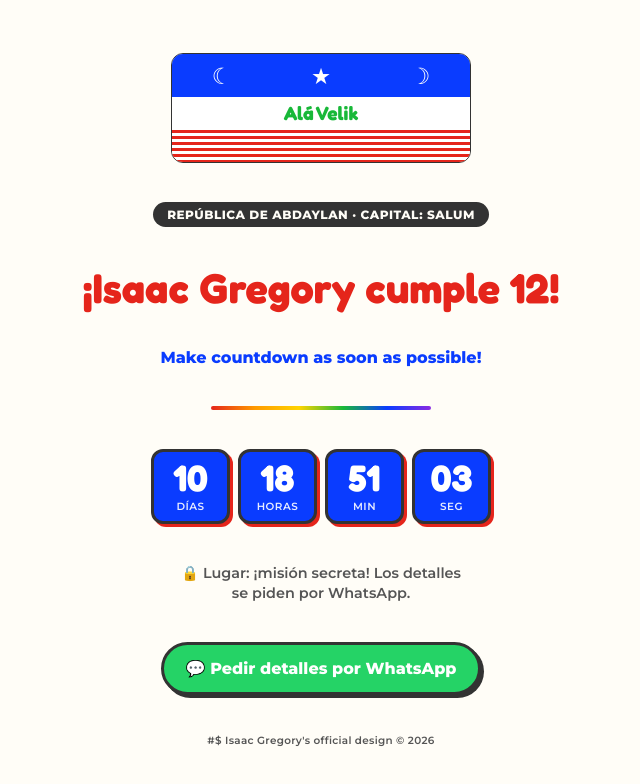
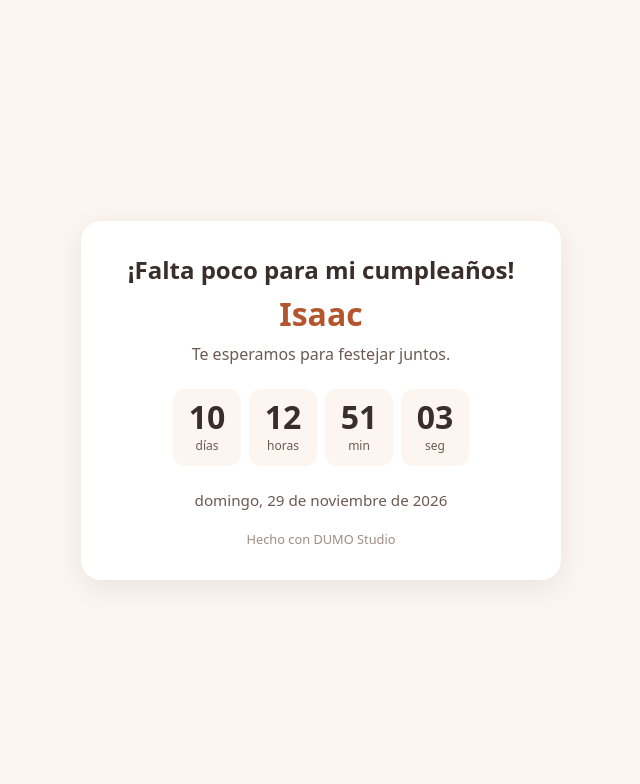
Before and after one commit to dumostudio/countdown, a plain HTML site: page index.html in a window 1280 px wide. Shown: the whole page, without its empty margins (319-959 px from the left). Drawn offline with Linux system fonts and the light colour scheme.

Commit message:
Contenido inicial: README y plantilla de cuenta regresiva

```diff
--- a/index.html
+++ b/index.html
@@ -1,121 +1,126 @@
 <!DOCTYPE html>
-<html lang="es" data-tema="claro">
+<html lang="es">
 <head>
-<meta charset="UTF-8">
-<meta name="viewport" content="width=device-width, initial-scale=1, viewport-fit=cover">
-<title>Isaac Gregory cumple 12 · Abdaylan</title>
-<link href="https://fonts.googleapis.com/css2?family=Fredoka:wght@500;700&family=Montserrat:wght@600;800&display=swap" rel="stylesheet">
+<meta charset="UTF-8" />
+<meta name="viewport" content="width=device-width, initial-scale=1.0" />
+<title>Cuenta regresiva</title>
 <style>
-  :root{
-    --bg:#fffdf7; --ink:#333333; --rojo:#e5251b; --azul:#0a3cff; --verde:#18b838; --suave:#555;
-    --caja:#0a3cff; --caja-txt:#fff; --sombra:#e5251b;
+  * { box-sizing: border-box; margin: 0; padding: 0; }
+  body {
+    font-family: system-ui, -apple-system, "Segoe UI", sans-serif;
+    background: #fdf6f0;
+    color: #3a2e2a;
+    min-height: 100vh;
+    display: flex;
+    flex-direction: column;
+    align-items: center;
+    justify-content: center;
+    text-align: center;
+    padding: 24px 16px;
   }
-  [data-tema="oscuro"]{
-    --bg:#0b0b0f; --ink:#fff; --suave:#bbb; --caja:#1e1e28; --caja-txt:#ffcc00; --sombra:#00e5ff;
+  .tarjeta {
+    background: #fff;
+    border-radius: 20px;
+    box-shadow: 0 8px 30px rgba(0,0,0,0.08);
+    padding: 32px 20px;
+    max-width: 480px;
+    width: 100%;
   }
-  *{box-sizing:border-box;margin:0;padding:0}
-  html,body{height:100%}
-  body{
-    background:var(--bg); color:var(--ink);
-    font-family:'Montserrat',system-ui,sans-serif; text-align:center;
-    height:100dvh; overflow:hidden;
-    display:flex; flex-direction:column; align-items:center; justify-content:space-evenly;
-    padding:max(14px,env(safe-area-inset-top)) 16px max(14px,env(safe-area-inset-bottom));
+  h1 { font-size: 1.5rem; margin-bottom: 6px; }
+  .nombre { font-size: 2rem; font-weight: 800; color: #b4552d; margin-bottom: 8px; }
+  .mensaje { font-size: 1rem; color: #6b5a52; margin-bottom: 24px; }
+  .contador { display: flex; gap: 8px; justify-content: center; margin-bottom: 24px; }
+  .caja {
+    background: #fdf6f0;
+    border-radius: 12px;
+    padding: 12px 6px;
+    min-width: 68px;
   }
-  .flag{
-    width:min(100%,300px); height:clamp(78px,14dvh,110px);
-    display:grid; grid-template-rows:40% 30% 30%;
-    border:1px solid var(--ink); border-radius:12px; overflow:hidden;
+  .numero { font-size: 2rem; font-weight: 800; line-height: 1; }
+  .etiqueta { font-size: 0.75rem; color: #6b5a52; margin-top: 4px; }
+  .fecha { font-size: 0.95rem; color: #6b5a52; margin-bottom: 20px; }
+  .boton {
+    display: inline-block;
+    background: #25d366;
+    color: #fff;
+    font-weight: 700;
+    text-decoration: none;
+    padding: 14px 28px;
+    border-radius: 999px;
+    font-size: 1rem;
   }
-  .flag .azul{background:#0a3cff;color:#fff;display:flex;justify-content:space-around;align-items:center;font-size:clamp(.9rem,3.4dvh,1.4rem)}
-  .flag .blanco{background:#fff;color:var(--verde);display:grid;place-items:center;font:700 clamp(.8rem,2.8dvh,1.2rem) 'Fredoka',sans-serif}
-  .flag .rayas{background:repeating-linear-gradient(#e5251b 0 3px,#fff 3px 6px)}
-  .badge{
-    background:var(--ink);color:var(--bg);padding:5px 14px;border-radius:50px;
-    font-weight:800;font-size:clamp(.6rem,2.6vw,.75rem);letter-spacing:.5px;text-transform:uppercase;
-  }
-  h1{font:700 clamp(1.7rem,9vw,2.6rem)/1.05 'Fredoka',sans-serif;color:var(--rojo)}
-  .lema{font-weight:800;font-size:clamp(.8rem,3.6vw,1rem);color:var(--azul)}
-  [data-tema="oscuro"] .lema{color:#00e5ff}
-  .arcoiris{width:min(70%,220px);height:4px;border-radius:4px;
-    background:linear-gradient(90deg,#e5251b,#ff9a00,#ffd400,#18b838,#0a3cff,#8a2be2)}
-  .grid{display:grid;grid-template-columns:repeat(4,1fr);gap:8px;width:100%;max-width:340px}
-  .caja{
-    background:var(--caja);color:var(--caja-txt);border:3px solid var(--ink);border-radius:12px;
-    box-shadow:3px 3px 0 var(--sombra);padding:8px 2px;
-  }
-  .num{display:block;font:700 clamp(1.6rem,9vw,2.3rem)/1 'Fredoka',sans-serif}
-  .lab{display:block;font-size:clamp(.5rem,2.4vw,.65rem);text-transform:uppercase;letter-spacing:.5px;margin-top:3px;opacity:.9}
-  .secreto{font-size:clamp(.75rem,3.4vw,.9rem);color:var(--suave);line-height:1.4;max-width:300px}
-  .wa{
-    display:inline-flex;align-items:center;justify-content:center;gap:8px;
-    background:#25d366;color:#fff;text-decoration:none;font-weight:800;
-    font-size:clamp(.85rem,4vw,1rem);padding:14px 22px;border-radius:50px;
-    border:3px solid var(--ink);box-shadow:3px 3px 0 var(--ink);
-  }
-  .wa:active{transform:translate(2px,2px);box-shadow:1px 1px 0 var(--ink)}
-  .firma{font-size:.65rem;color:var(--suave);letter-spacing:.3px}
+  .boton.oculto { display: none; }
+  .pie { margin-top: 20px; font-size: 0.8rem; color: #a08d84; }
 </style>
 </head>
 <body>
+  <div class="tarjeta">
+    <h1 id="titulo">¡Falta poco!</h1>
+    <div class="nombre" id="nombre"></div>
+    <p class="mensaje" id="mensaje"></p>
+    <div class="contador" id="contador">
+      <div class="caja"><div class="numero" id="dias">--</div><div class="etiqueta">días</div></div>
+      <div class="caja"><div class="numero" id="horas">--</div><div class="etiqueta">horas</div></div>
+      <div class="caja"><div class="numero" id="minutos">--</div><div class="etiqueta">min</div></div>
+      <div class="caja"><div class="numero" id="segundos">--</div><div class="etiqueta">seg</div></div>
+    </div>
+    <p class="fecha" id="fecha"></p>
+    <a class="boton oculto" id="whatsapp" href="#" target="_blank" rel="noopener">Confirmar por WhatsApp</a>
+    <p class="pie">Hecho con DUMO Studio</p>
+  </div>
+<script>
+  // ============================================================
+  // CONFIGURACIÓN: edita solo estos datos para cada evento.
+  // - fecha: año-mes-día y hora, con la zona horaria de México
+  //   (por ejemplo "2026-11-29T00:00:00-06:00").
+  // - whatsapp: número con código de país, sin + ni espacios
+  //   (por ejemplo "5218112345678"). Si lo dejas vacío, el
+  //   botón de WhatsApp no se muestra.
+  // ============================================================
+  const CONFIG = {
+    titulo: "¡Falta poco para mi cumpleaños!",
+    nombre: "Isaac",
+    mensaje: "Te esperamos para festejar juntos.",
+    fecha: "2026-11-29T00:00:00-06:00",
+    whatsapp: "",
+    mensajeWhatsapp: "Hola, confirmo mi asistencia al cumpleaños de Isaac."
+  };
 
-  <div class="flag" aria-hidden="true">
-    <div class="azul"><span>☾</span><span>★</span><span>☽</span></div>
-    <div class="blanco">Alá Velik</div>
-    <div class="rayas"></div>
-  </div>
+  const meta = new Date(CONFIG.fecha);
+  document.getElementById("titulo").textContent = CONFIG.titulo;
+  document.getElementById("nombre").textContent = CONFIG.nombre;
+  document.getElementById("mensaje").textContent = CONFIG.mensaje;
+  document.getElementById("fecha").textContent = meta.toLocaleDateString("es-MX", {
+    weekday: "long", day: "numeric", month: "long", year: "numeric"
+  });
 
-  <div class="badge">República de Abdaylan · Capital: Salum</div>
-  <h1 id="titulo"></h1>
-  <p class="lema">Make countdown as soon as possible!</p>
-  <div class="arcoiris"></div>
+  const boton = document.getElementById("whatsapp");
+  if (CONFIG.whatsapp) {
+    boton.href = "https://wa.me/" + CONFIG.whatsapp +
+      "?text=" + encodeURIComponent(CONFIG.mensajeWhatsapp);
+    boton.classList.remove("oculto");
+  }
 
-  <div class="grid" id="contador">
-    <div class="caja"><span class="num" id="d">00</span><span class="lab">Días</span></div>
-    <div class="caja"><span class="num" id="h">00</span><span class="lab">Horas</span></div>
-    <div class="caja"><span class="num" id="m">00</span><span class="lab">Min</span></div>
-    <div class="caja"><span class="num" id="s">00</span><span class="lab">Seg</span></div>
-  </div>
-
-  <p class="secreto" id="secreto">🔒 Lugar: ¡misión secreta! Los detalles se piden por WhatsApp.</p>
-  <a class="wa" id="wa" href="#" target="_blank" rel="noopener">💬 Pedir detalles por WhatsApp</a>
-  <p class="firma">#$ Isaac Gregory's official design © 2026</p>
-
-<script>
-  // ===== CONFIG: lo único que se cambia por cliente/tema =====
-  const CONFIG = {
-    nombre:   "Isaac Gregory",
-    edad:     12,
-    fecha:    new Date(2026, 10, 29, 12, 0, 0),   // año, mes (0=ene → 10=nov), día, hora, min
-    whatsapp: "528110314514",                      // 52 + número, sin espacios
-    mensaje:  "Hola, quiero los detalles de la fiesta de Isaac Gregory",
-    tema:     "claro"                              // "claro" u "oscuro"
-  };
-  // ============================================================
-
-  document.documentElement.dataset.tema = CONFIG.tema;
-  const $ = id => document.getElementById(id);
-  $("titulo").textContent = `¡${CONFIG.nombre} cumple ${CONFIG.edad}!`;
-  $("wa").href = "https://wa.me/" + CONFIG.whatsapp + "?text=" + encodeURIComponent(CONFIG.mensaje);
-
-  function tick(){
-    const dif = CONFIG.fecha - new Date();
-    if (dif <= 0){
-      $("titulo").textContent = `¡Feliz cumpleaños ${CONFIG.nombre}!`;
-      ["d","h","m","s"].forEach(id => $(id).textContent = "00");
-      $("wa").remove();
-      $("secreto").textContent = "¡Misión cumplida en Abdaylan! 🎉";
-      clearInterval(timer);
+  function dos(n) { return String(n).padStart(2, "0"); }
+  function actualizar() {
+    const ahora = new Date();
+    let diferencia = meta - ahora;
+    if (diferencia <= 0) {
+      document.getElementById("contador").innerHTML =
+        "<p style='font-size:1.3rem;font-weight:800'>¡Llegó el día!</p>";
       return;
     }
-    const p = n => String(n).padStart(2, "0");
-    $("d").textContent = p(Math.floor(dif / 864e5));
-    $("h").textContent = p(Math.floor(dif % 864e5 / 36e5));
-    $("m").textContent = p(Math.floor(dif % 36e5 / 6e4));
-    $("s").textContent = p(Math.floor(dif % 6e4 / 1e3));
+    const dias = Math.floor(diferencia / 86400000);
+    const horas = Math.floor(diferencia / 3600000) % 24;
+    const minutos = Math.floor(diferencia / 60000) % 60;
+    const segundos = Math.floor(diferencia / 1000) % 60;
+    document.getElementById("dias").textContent = dias;
+    document.getElementById("horas").textContent = dos(horas);
+    document.getElementById("minutos").textContent = dos(minutos);
+    document.getElementById("segundos").textContent = dos(segundos);
   }
-  const timer = setInterval(tick, 1000);
-  tick();
+  actualizar();
+  setInterval(actualizar, 1000);
 </script>
 </body>
 </html>
```
Also changed, not shown: 1 other file.
